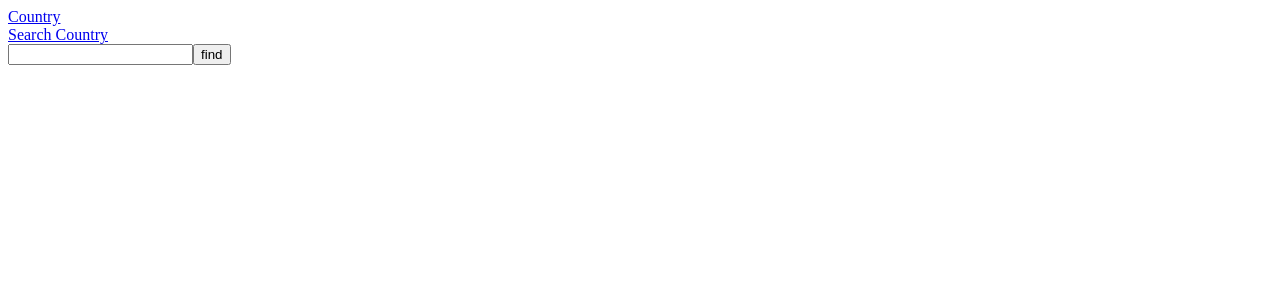
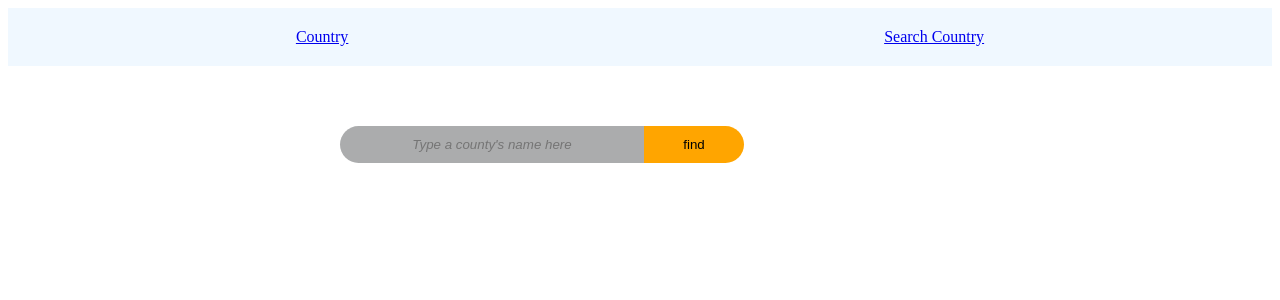
Before and after one commit to Peterzolo/part7-country-hook, a React (Create React App) app: page /search in a window 1280 px wide. Shown: the top 300 px of the page. Built offline with nearby package versions, Linux system fonts and the light colour scheme; the HTML template or start-up script is replaced by a standard one.

Commit message:
Search country
Added styles

```diff
--- a/src/components/CountryDetail.jsx
+++ b/src/components/CountryDetail.jsx
@@ -1,5 +1,6 @@
+import "../components/style/Styles.css";
+
 const CountryDetail = ({ country }) => {
-  console.log("RESPONSE COUNTRIES", country?.data);
   if (!country) {
     return null;
   }
@@ -10,16 +11,31 @@ const CountryDetail = ({ country }) => {
 
   return (
     <div>
-      <h3>Country Details</h3>
+      <h3 className="country-title">Country Details</h3>
+      <div className="sub-container">
+        <h3>Name:</h3>
         <h3>{country?.data?.name.common} </h3>
-      <div>capital {country.data.capital} </div>
-      <div>population {country.data.population}</div>
+      </div>
+      <div className="sub-container">
+        <h3>Capital:</h3>
+        <h3>{country?.data?.capital} </h3>
+      </div>
+
+      <div className="sub-container">
+        <h3>Population:</h3>
+        <h3>{country?.data?.population} </h3>
+      </div>
+
+      <div className="sub-container">
+        <h3>Flag:</h3>
+
         <img
           src={country.data.flags.png}
           height="100"
           alt={`flag of ${country.data.name.common}`}
         />
       </div>
+    </div>
   );
 };
 
--- a/src/components/Menu.jsx
+++ b/src/components/Menu.jsx
@@ -1,9 +1,10 @@
 import React from "react";
 import { Link } from "react-router-dom";
+import "../components/style/Styles.css";
 
 const Menu = () => {
   return (
-    <div>
+    <div className="menu-wrap">
       <div className="menu-item">
         <Link to={"/:id"}>Country</Link>
       </div>
--- a/src/components/SearchCountry.jsx
+++ b/src/components/SearchCountry.jsx
@@ -1,6 +1,8 @@
 import React, { useState } from "react";
 import { useCountry, useField } from "../hooks/CustomeHook";
 import CountryDetail from "./CountryDetail";
+
+import "../components/style/Styles.css";
 
 const SearchCountry = () => {
   const nameInput = useField("text");
@@ -13,10 +15,14 @@ const SearchCountry = () => {
   };
 
   return (
-    <div>
-      <form onSubmit={fetch}>
-        <input {...nameInput} />
-        <button>find</button>
+    <div className="search-wrap">
+      <form onSubmit={fetch} className="search-form">
+        <input
+          {...nameInput}
+          className="search-input"
+          placeholder="Type a county's name here"
+        />
+        <button className="search-btn">find</button>
       </form>
       <div className="country-detail">
         <CountryDetail country={country} />
--- /dev/null
+++ b/src/components/style/Styles.css
@@ -0,0 +1,52 @@
+.menu-wrap {
+  padding: 20px;
+  display: flex;
+  justify-content: space-around;
+  background-color: aliceblue;
+}
+
+.search-wrap {
+  margin-top: 40px;
+}
+.search-form {
+  padding: 20px;
+  display: flex;
+  margin: 0 auto;
+  width: 600px;
+}
+.search-input {
+  height: 35px;
+  width: 300px;
+  text-align: center;
+  font-style: italic;
+  border-top-left-radius: 20px;
+  border-bottom-left-radius: 20px;
+  background-color: rgb(171, 172, 173);
+  color: rgb(15, 14, 14);
+  border: none;
+}
+.search-btn {
+  width: 100px;
+  background-color: orange;
+  border: none;
+  border-top-right-radius: 20px;
+  border-bottom-right-radius: 20px;
+}
+
+.country-detail {
+  width: 800px;
+  margin: 0 auto;
+  /* background-color: antiquewhite; */
+  padding: 20px;
+}
+
+.country-title {
+  text-align: center;
+}
+
+.sub-container {
+  display: flex;
+  width: 700px;
+  justify-content: space-between;
+  align-items: center;
+}
```
Lines whose indentation alone changed are shown as unchanged.
